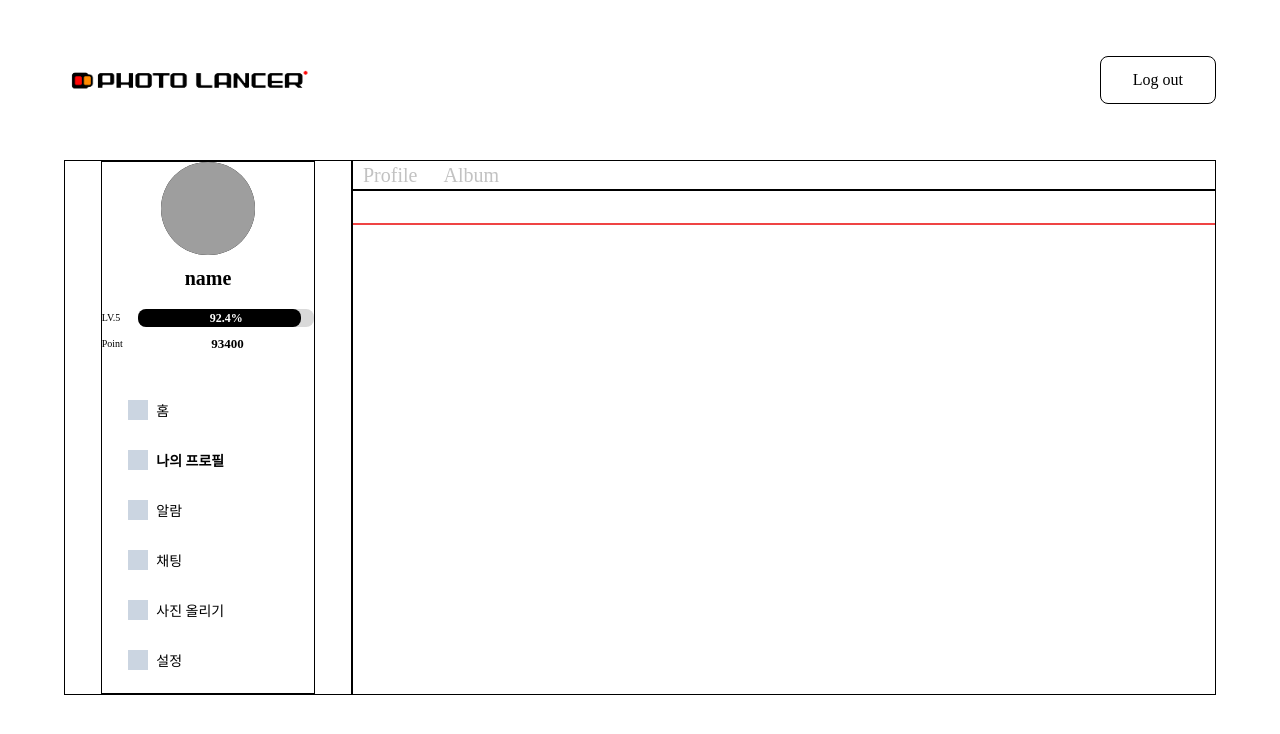
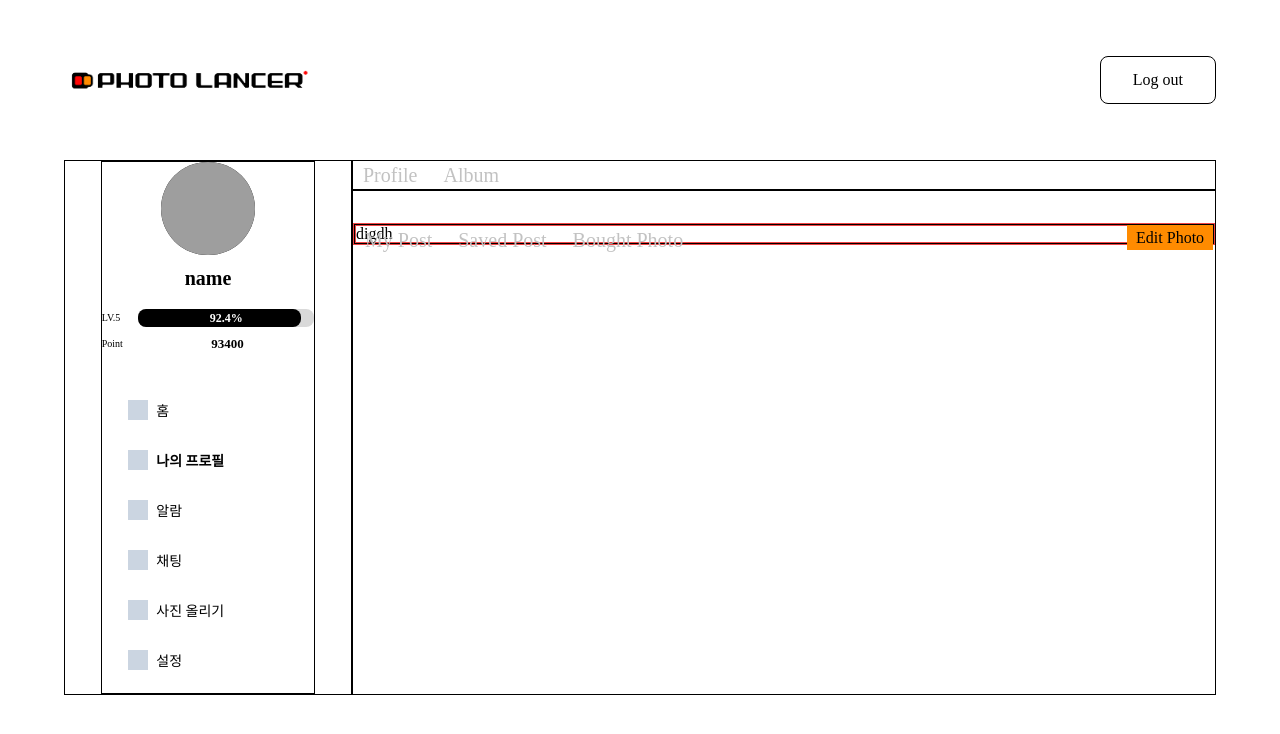
Before and after one commit to photoLancer/frontend, a React (Create React App) app: page /profile in a window 1280 px wide. Both pictures are taken after a click on the button "Album". Shown: the top 734 px of the page. Built offline with nearby package versions, Linux system fonts and the light colour scheme; grey boxes are pictures that could not be loaded.

Commit message:
[FE-17] 분기처리 후 CSS 작업중

```diff
--- a/src/components/Myprofile/album/Album.jsx
+++ b/src/components/Myprofile/album/Album.jsx
@@ -1,15 +1,56 @@
-import NavPost from "./NavPost";
-import EditPhoto from "./EditPhoto";
-import UserPhoto from "./UserPhoto";
+import React, { useState } from 'react';
 import styles from './album.module.css';
+import MyPost from "./MyPost";
+import SavedPost from "./SavedPost";
+import BoughtPhoto from "./BoughtPhoto";
 
 
 function Album() {
+    const [albumContent,setAlbumContent]=useState(1);
+
+        const mypostHandler=()=>{
+            setAlbumContent(1);
+        };
+        const savedpostHandler=()=>{
+            setAlbumContent(2);
+        };
+        const boughtphotoHandler=()=>{
+            setAlbumContent(3);
+        };
+
     return (
         <>
-            <NavPost />
-            <EditPhoto />
-            <UserPhoto />
+        <div className='main basis-3/4 border border-solid border-black relative'>
+                <div className={styles.navbar}>
+                  <button
+                    className={styles.navbar_button}
+                    onClick={mypostHandler}
+                  >
+                    My Post
+                  </button>
+                  <button
+                    className={styles.navbar_button}
+                    onClick={savedpostHandler}
+                  >
+                    Saved Post
+                  </button>
+                  <button
+                    className={styles.navbar_button}
+                    onClick={boughtphotoHandler}
+                  >
+                    Bought Photo
+                  </button>
+                </div>
+
+              <div className={styles.editphotobox}><button className={styles.editphotobtn}>Edit Photo</button></div>
+
+              <div className='maincontents border border-solid border-red-500'>
+                {albumContent === 1 ? <MyPost /> : ''}
+                {albumContent === 2 ? <SavedPost /> : ''}
+                {albumContent === 3 ? <BoughtPhoto /> : ''}
+              </div>
+            </div>
+
         </>
     );
 }
--- /dev/null
+++ b/src/components/Myprofile/album/BoughtPhoto.jsx
@@ -0,0 +1,9 @@
+import styles from './boughtphoto.module.css';
+
+const BoughtPhoto=()=>{
+    return(
+        <>
+        </>
+    );
+}
+export default BoughtPhoto;
--- /dev/null
+++ b/src/components/Myprofile/album/MyPost.jsx
@@ -0,0 +1,10 @@
+import styles from './mypost.module.css';
+
+const MyPost=()=>{
+    return(
+        <>
+        digdh
+        </>
+    );
+}
+export default MyPost;
--- a/src/components/Myprofile/album/NavPost.jsx
+++ /dev/null
@@ -1,9 +0,0 @@
-import styles from './navpost.module.css';
-
-const NavPost=()=>{
-    return(
-        <>
-        </>
-    );
-}
-export default NavPost;
--- /dev/null
+++ b/src/components/Myprofile/album/SavedPost.jsx
@@ -0,0 +1,9 @@
+import styles from './savedpost.module.css';
+
+const SavedPost=()=>{
+    return(
+        <>
+        </>
+    );
+}
+export default SavedPost;
--- a/src/components/Myprofile/album/UserPhoto.jsx
+++ /dev/null
@@ -1,9 +0,0 @@
-import styles from './userphoto.module.css';
-
-const UserPhoto=()=>{
-    return(
-        <>
-        </>
-    );
-}
-export default UserPhoto;
--- a/src/components/Myprofile/album/album.module.css
+++ b/src/components/Myprofile/album/album.module.css
@@ -0,0 +1,36 @@
+.navbar{
+    display: flex;
+    flex-direction: row;
+    position: absolute;
+    right: 0;
+    width: 100%;
+    height: 30px;
+}
+.navbar_button {
+    font-family: Pretendard;
+    font-size: 20px;
+    font-weight: 500;
+    line-height: 24px;
+    letter-spacing: 0em;
+    text-align: left;
+    padding: 2px 10px;
+    border-radius: 10px 10px 0px 0px;
+    color: #c2c2c2;
+    margin-right: 6px;
+    height: 100%;
+
+  }
+  .navbar_button:hover {
+    color: #000;
+  }
+  .editphotobox{
+    position: relative;
+    width: 100%;
+  }
+  .editphotobtn{
+    background-color: #FF8B00;
+    position: absolute;
+    right: 0;
+    width: 10%;
+    height: 25px;
+  }
```
Also changed, not shown: src/components/Myprofile/album/boughtphoto.module.css (added), src/components/Myprofile/album/mypost.module.css (added), src/components/Myprofile/album/navpost.module.css (deleted), src/components/Myprofile/album/savedpost.module.css (added), src/components/Myprofile/album/userphoto.module.css (deleted).
